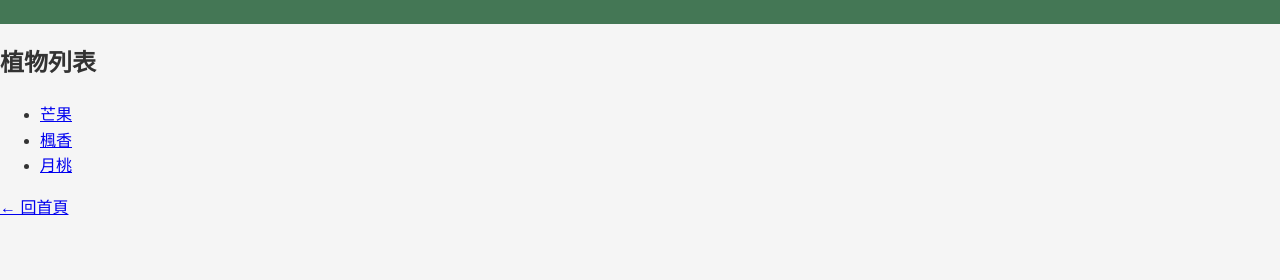
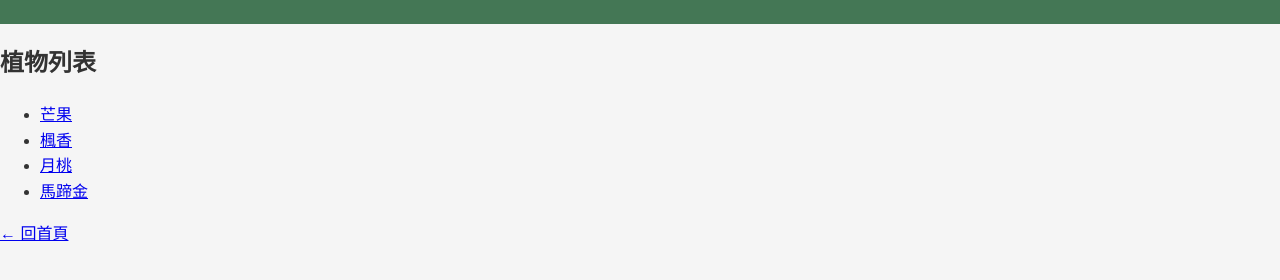
Before and after one commit to bang-jj/bang-jj.github.io, a plain HTML site: page plants/index.html in a window 1280 px wide. Shown: the part 102-382 px from the top of the page. Drawn offline with Linux system fonts and the light colour scheme.

Commit message:
Update index.html

```diff
--- a/plants/index.html
+++ b/plants/index.html
@@ -17,6 +17,7 @@
                    <li><a href="mango.html"> 芒果</a></li>
                    <li><a href="Formosan_Sweet_Gum.html"> 楓香</a></li>
                    <li><a href="Beautiful_Galangal.html"> 月桃</a></li>
+                   <li><a href="Creeping_Dichondra.html"> 馬蹄金</a></li>
                    <!-- 以後可以在這裡繼續新增其他植物 -->
                </ul>
            </section>
```
